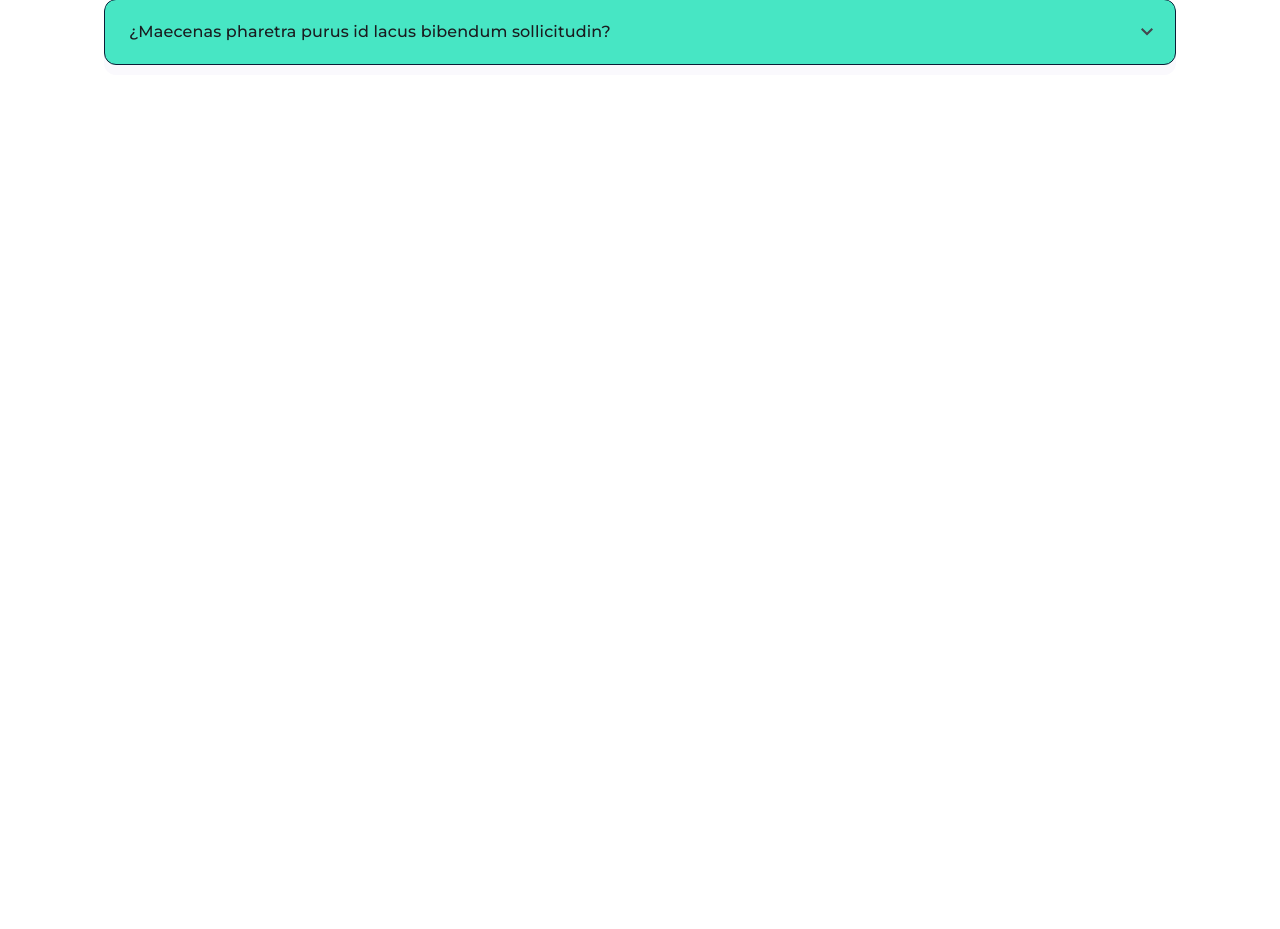
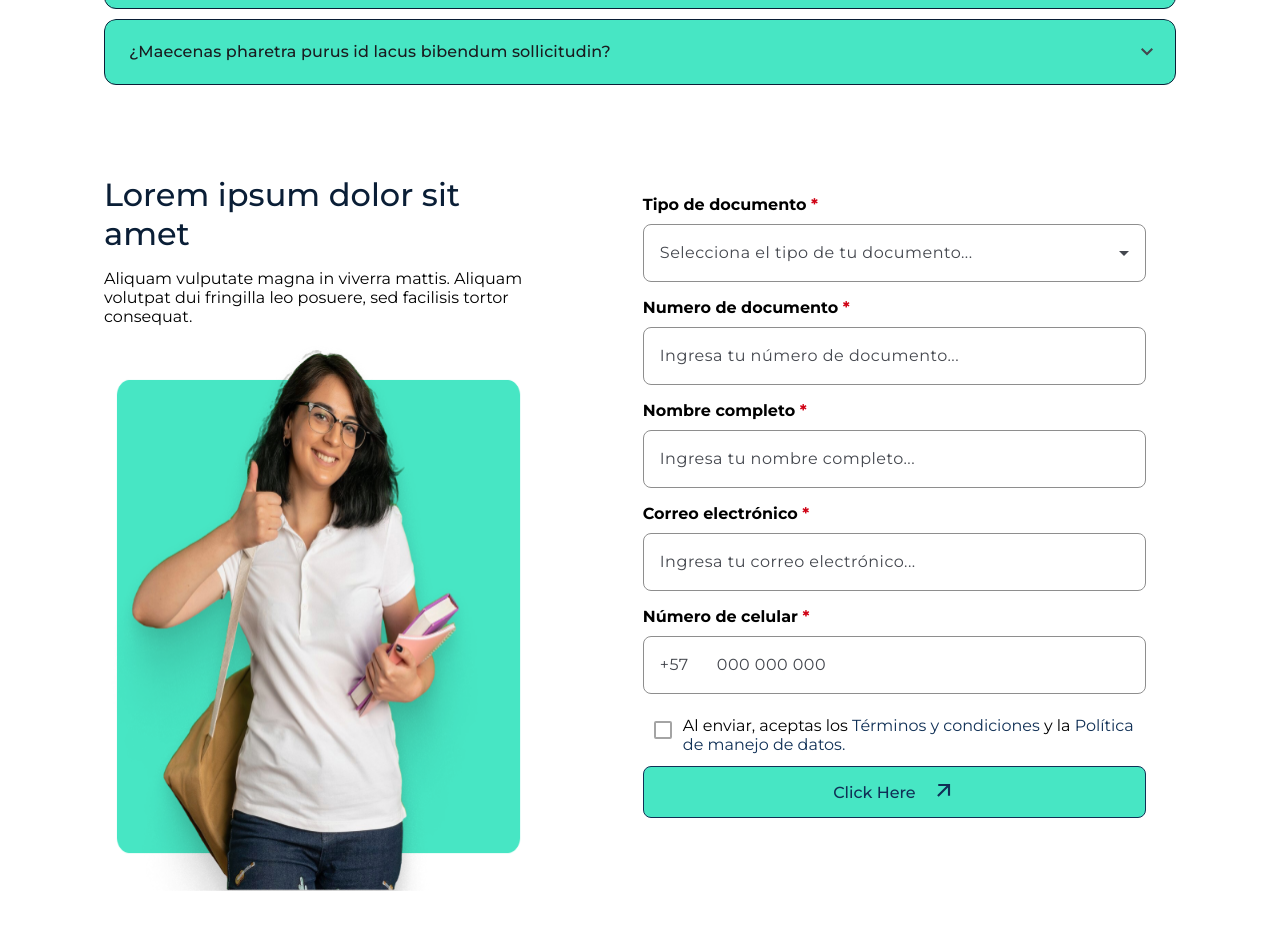
Before and after one commit to steventapiero24/pruebaTecnica, an Angular app: page / in a window 1280 px wide. Shown: the part 4420-5349 px from the top of the page. Before the commit the page ends 4635 px from the top, so only its background shows below. Built offline with nearby package versions, Linux system fonts and the light colour scheme.

Commit message:
style and form of form component

```diff
--- a/src/app/app.component.html
+++ b/src/app/app.component.html
@@ -7,4 +7,5 @@
 <app-about-us/>
 <app-team/>
 <app-faq/>
+<app-contact/>
 <router-outlet></router-outlet>
--- a/src/app/app.component.ts
+++ b/src/app/app.component.ts
@@ -9,12 +9,13 @@ import { BannerComponent } from "./banner/banner.component";
 import { AboutUsComponent } from './about-us/about-us.component';
 import { TeamComponent } from './team/team.component';
 import { FaqComponent } from './faq/faq.component';
+import { ContactComponent } from './contact/contact.component';
 
 
 @Component({
   selector: 'app-root',
   standalone: true,
-  imports: [RouterOutlet, NavComponent, BreadcrumbComponent, HeaderComponent, ServiciosComponent, AwardsComponent, BannerComponent, AboutUsComponent, TeamComponent, FaqComponent],
+  imports: [RouterOutlet, NavComponent, BreadcrumbComponent, HeaderComponent, ServiciosComponent, AwardsComponent, BannerComponent, AboutUsComponent, TeamComponent, FaqComponent, ContactComponent],
   templateUrl: './app.component.html',
   styleUrls: ['./app.component.css']
 })
--- a/src/app/contact/contact.component.css
+++ b/src/app/contact/contact.component.css
@@ -0,0 +1,49 @@
+.contact__container {
+    padding: 40px 104px;
+    gap: 80px;
+}
+.contact__container-info {
+    width: 40%;
+}
+.contact__container-info h3 {
+    font-size: 32px;
+    font-weight: 500;
+    color: var(--color-segundary-900);
+}
+.contact__container-info p {
+    font-size: 16px;
+    font-weight: 400;
+}
+.contact__container-info img{
+    height: 549px;
+}
+.contact__container-form {
+    width: 100%;
+}
+.contact__container-form {
+    padding: 20px 30px;
+}
+.form label {
+    font-size: 16px;
+    font-weight: 700;
+    margin-bottom: -6px;
+}
+.form span {
+    color: var(--error50);
+}
+
+.mat-checkbox p {
+    font-size: 16px;
+    transform: translateY(6px);
+}
+.mat-checkbox a {
+    font-size: 16px;
+    transform: translateY(6px);
+    text-decoration: none;
+    color: var(--color-segundary-400);
+}
+
+.form button {
+    height: 52px;
+    font-size: 16px;
+}
--- a/src/app/contact/contact.component.html
+++ b/src/app/contact/contact.component.html
@@ -1 +1,62 @@
-<p>contact works!</p>
+<div class="contact__container flex">
+  <div class="contact__container-info flex flex-colum gap-16">
+    <h3>Lorem ipsum dolor sit amet</h3>
+    <p>
+      Aliquam vulputate magna in viverra mattis. Aliquam volutpat dui fringilla
+      leo posuere, sed facilisis tortor consequat.
+    </p>
+    <img src="imagenes/oficinista.png" alt="oficinista" />
+  </div>
+  <div class="contact__container-form flex flex-colum">
+    <form action="" class="form flex flex-colum gap-16">
+        <label>
+            Tipo de documento
+            <span>*</span>
+        </label>
+        <mat-form-field>
+            <mat-select placeholder="Selecciona el tipo de tu documento..." required>
+                <mat-option value="one">CC</mat-option>
+                <mat-option value="two">Pasaporte</mat-option>
+                <mat-option value="three">Registro civil</mat-option>
+            </mat-select>
+        </mat-form-field>
+        <label>
+            Numero de documento
+            <span>*</span>
+        </label>
+        <mat-form-field>
+            <input matInput type="number" placeholder="Ingresa tu número de documento..."/>
+        </mat-form-field>
+        <label>
+            Nombre completo
+            <span>*</span>
+        </label>
+        <mat-form-field>
+            <input matInput type="text" placeholder="Ingresa tu nombre completo..."/>
+        </mat-form-field>
+        <label>
+            Correo electrónico
+            <span>*</span>
+        </label>
+        <mat-form-field>
+            <input matInput type="email" placeholder="Ingresa tu correo electrónico..."/>
+        </mat-form-field>
+        <label>
+            Número de celular
+            <span>*</span>
+        </label>
+        <mat-form-field>
+            <input matInput type="tel" placeholder="+57      000 000 000"/>
+        </mat-form-field>
+        <div class="flex mat-checkbox">
+            <mat-checkbox [formControl]="hideRequiredControl"></mat-checkbox>
+            <p>Al enviar, aceptas los <a href="#">Términos y condiciones</a> y la <a href="#">Política de manejo de datos.</a></p>
+        </div>
+        <button type="submit" class="button-green flex flex-center justify-center">
+            Click Here
+            <i class="arrow__rithtop">
+            </i>
+        </button>
+    </form>
+  </div>
+</div>
--- a/src/app/contact/contact.component.ts
+++ b/src/app/contact/contact.component.ts
@@ -1,11 +1,31 @@
-import { Component } from '@angular/core';
+import {ChangeDetectionStrategy, Component, inject} from '@angular/core';
+import {toSignal} from '@angular/core/rxjs-interop';
+import {FormBuilder, FormControl, FormsModule, ReactiveFormsModule} from '@angular/forms';
+import {MatCheckboxModule} from '@angular/material/checkbox';
+import {FloatLabelType, MatFormFieldModule} from '@angular/material/form-field';
+import {MatIconModule} from '@angular/material/icon';
+import {MatInputModule} from '@angular/material/input';
+import {MatRadioModule} from '@angular/material/radio';
+import {MatSelectModule} from '@angular/material/select';
+import {map} from 'rxjs/operators';
 
 @Component({
   selector: 'app-contact',
-  imports: [],
+  imports: [
+    FormsModule,
+    ReactiveFormsModule,
+    MatCheckboxModule,
+    MatRadioModule,
+    MatFormFieldModule,
+    MatInputModule,
+    MatSelectModule,
+    MatIconModule,
+  ],
+  changeDetection: ChangeDetectionStrategy.OnPush,
   templateUrl: './contact.component.html',
   styleUrl: './contact.component.css'
 })
 export class ContactComponent {
+  readonly hideRequiredControl = new FormControl(false);
 
 }
--- a/src/app/faq/faq.component.css
+++ b/src/app/faq/faq.component.css
@@ -1,7 +1,6 @@
 .container__faq {
     height: auto;
-    height: 70vh;
-    padding: 20px 104px;
+    padding: 40px 104px;
 }
 .container__faq h3 {
     font-size: 36px;
--- a/src/styles.css
+++ b/src/styles.css
@@ -223,16 +223,39 @@
   border: 1px solid var(--color-segundary-900);
   border-radius: 8px;
 }
-.mat-expansion-panel:not([class*=mat-elevation-z]) {
+.mat-expansion-panel:not([class*="mat-elevation-z"]) {
   box-shadow: none !important;
 }
-.mat-accordion>.mat-expansion-panel-spacing:last-child {
+.mat-accordion > .mat-expansion-panel-spacing:last-child {
   border-radius: 8px !important;
 }
-.mat-expansion-panel-header:not([aria-disabled=true]) {
+.mat-expansion-panel-header:not([aria-disabled="true"]) {
   margin-bottom: 8px;
 }
-.mat-expansion-panel.mat-expanded>.mat-expansion-panel-content-wrapper>.mat-expansion-panel-content {
+.mat-expansion-panel.mat-expanded
+  > .mat-expansion-panel-content-wrapper
+  > .mat-expansion-panel-content {
   visibility: visible;
   margin-bottom: 8px;
 }
+.mat-expansion-panel {
+  background: var(--gray-100) !important;
+}
+
+/* Style form Material UI */
+
+.mdc-text-field--filled:not(.mdc-text-field--disabled) {
+  background-color: var(--gray-100) !important;
+  border-radius: 8px;
+  border: 1px solid var(--gray-600);
+}
+.mdc-text-field--filled:not(.mdc-text-field--disabled)
+  .mdc-line-ripple::before {
+  border-bottom-color: transparent !important;
+}
+.mat-mdc-form-field-subscript-wrapper {
+  display: none;
+}
+.mdc-checkbox__background {
+  border-color: var(--gray-400) !important;
+}
```
Also changed, not shown: public/imagenes/oficinista.png.
